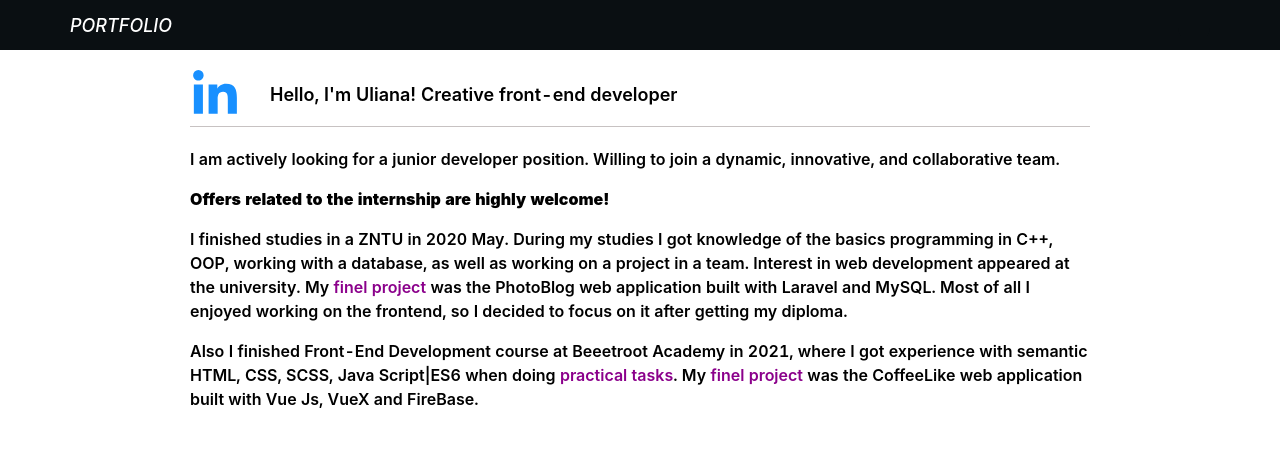
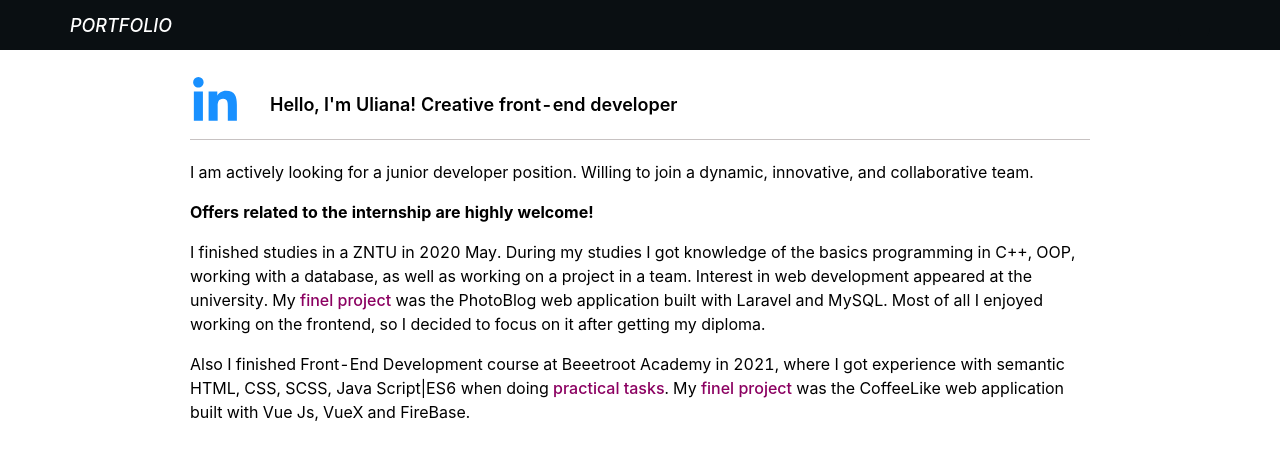
Before and after one commit to UlyanaKucherenko/portfolio, a Vue app: page /about in a window 1280 px wide. Shown: the top 460 px of the page. Built offline with nearby package versions, Linux system fonts and the light colour scheme.

Commit message:
added  min animation

```diff
--- a/src/App.vue
+++ b/src/App.vue
@@ -1,7 +1,9 @@
 <template>
   <div id="app">
     <main-layout>
-      <router-view/>
+      <transition name="inner-fade" mode="out-in">
+          <router-view />
+      </transition>
     </main-layout>
   </div>
 </template>
@@ -18,5 +20,13 @@ export default {
 
 <style lang="scss">
 
+.inner-fade-enter-active,
+ .inner-fade-leave-active {
+  transition: opacity .2s
+}
+.inner-fade-enter,
+.inner-fade-leave-to {
+  opacity: 0
+}
 
 </style>
--- a/src/components/MainLayout.vue
+++ b/src/components/MainLayout.vue
@@ -40,7 +40,7 @@ export default {
         min-height: 100vh;
 
          .scrolling {
-            background-color:rgba(#0a0f12, 0.8);
+            background-color:rgba(#0a0f12, 1);
             z-index: 2;
             transition: 0.5s ease-in;
             top: 0;
--- a/src/components/TopNav.vue
+++ b/src/components/TopNav.vue
@@ -11,8 +11,8 @@
           <a-icon type="close" class="top-nav__icon-menu" v-if="menuActive" />
         </a-button>
         </div>
-        <the-animation>
-            <ul class="top-nav__menu" :class="{menuActive}" v-if="menuActive">
+        <the-animation >
+            <ul class="top-nav__menu" :class="{menuActive:true}" v-if="menuActive">
                 <li class="top-nav__item-menu" @click="closeMenu()" v-for="{title, route} in routes" :key="title">
                 <router-link :to="route" exact active-class="_active"  class="top-nav__link">
                   {{title}}
--- a/src/components/common/TheAnimation.vue
+++ b/src/components/common/TheAnimation.vue
@@ -1,5 +1,5 @@
 <template>
-    <transition :name="name">
+    <transition :name="name" appear>
         <slot />
     </transition>
 </template>
@@ -9,7 +9,7 @@ export default {
     props: {
         name:{
             validator(value){
-             return ['fade-in-left','swing'].indexOf(value) !== -1;
+             return ['fade-in-left','show-works'].indexOf(value) !== -1;
             },
             default:"fade-in-left"
         }
@@ -22,6 +22,24 @@ export default {
         }
     .fade-in-left-enter-leave {
         animation: fadeInLeft 1s ;
+        }
+
+    @keyframes fadeInLeft {
+        0% {
+            opacity: 0;
+            transform: translateX(-200px);
+            }
+        100% {
+            opacity: 1;
+            transform: translateX(0);
+        }
+    }
+
+    .show-works-enter-active {
+        animation: fadeInLeft 2s ;
+        }
+    .show-works-enter-leave {
+        animation: fadeInLeft 2s ;
         }
 
     @keyframes fadeInLeft {
--- a/src/views/About.vue
+++ b/src/views/About.vue
@@ -41,19 +41,21 @@ export default {
             max-width: 900px;
             width: 100%;
             text-align: inherit;
-            @include text(16px, 600, #000);
+            @include text(16px, 400, #000);
         }
 
         &__header {
-            @include flex(flex-start, flex-end,row);
+            @include flex(flex-start, center,row);
             border-bottom: 1px solid rgb(199, 194, 194);
-            min-height: 50px;
+            min-height: 70px;
             margin-bottom: 20px;
         }
 
 
         &__header-title {
              @include text(18px, 600, #000);
+             padding: 0;
+             margin: 0;
         }
 
         &__header-icon {
@@ -61,7 +63,7 @@ export default {
         }
 
         &__link {
-             color: darkmagenta;
+            @include text(16px, 500, rgb(139, 0, 97));
              &:hover,
              &:active {
                  color: rgb(226, 77, 226);
--- a/src/views/Works.vue
+++ b/src/views/Works.vue
@@ -1,7 +1,9 @@
 <template>
     <div class="works">
         <div class="works__container container">
+           <the-animation name="show-works">
             <ul class="works__list">
+
                 <li class="works__item-list" >
                     <a class="works__item-link" href="https://github.com/UlyanaKucherenko" target="_blank">
                         <h2 class="works__title-first">GitHub </h2>
@@ -10,6 +12,7 @@
                         </div>
                     </a>
                 </li>
+
                 <li class="works__item-list" v-for="item in projects" :key="item.title">
                     <div class="works__image-wrap">
                         <img src="https://picsum.photos/seed/picsum/250/300" />
@@ -22,10 +25,9 @@
                         </div>
                         <p class="works__read-more" @click="showModal(item)" >read more...</p>
                     </div>
-                    <div>
-                    </div>
                 </li>
             </ul>
+           </the-animation>
             <the-modal :currentItem="currentItem" :handleCancel="handleCancel" :visible="visible"></the-modal>
         </div>
     </div>
@@ -101,7 +103,7 @@ export default {
         &__list{
             width: 100%;
             @include flex(center,center,column);
-             @media screen and (min-width: 768px) {
+             @media screen and (min-width: 600px) {
                 @include flex(space-between,center,row,wrap);
             }
         }
@@ -127,13 +129,12 @@ export default {
                 }
             }
 
+            @media screen and (min-width: 600px) {
+                width: 50%;
+            }
             @media screen and (min-width: 768px) {
-                width: 48%;
-            }
-            @media screen and (min-width: 960px) {
                 width: 30%;
             }
-
 
         }
 
@@ -227,5 +228,6 @@ export default {
                 color: brown;
                 }
         }
+
     }
 </style>
```
